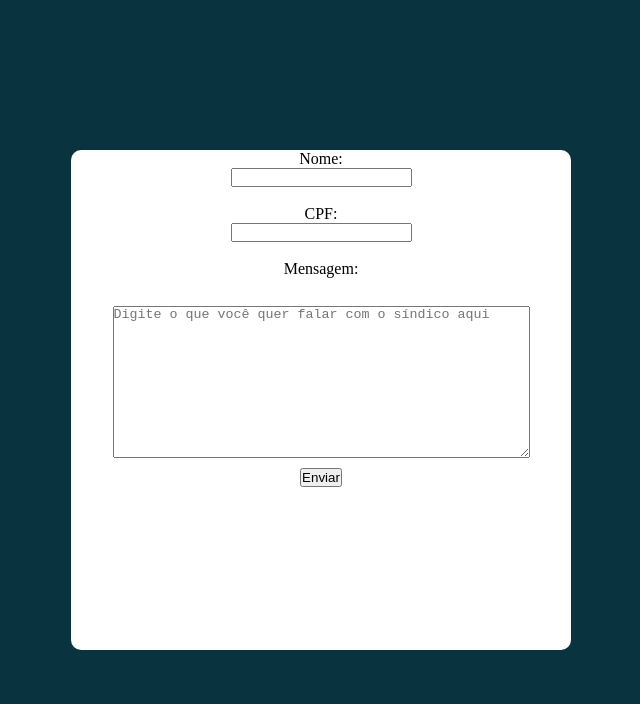
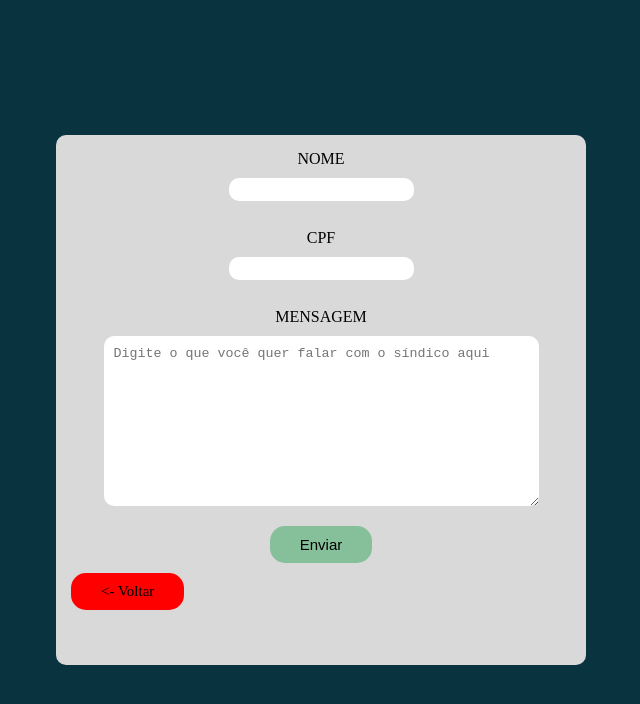
Before and after one commit to Jao42/condominio_web, a plain HTML site: page form_sindico.html in a window 1280 px wide. Shown: the whole page, without its empty margins (319-959 px from the left). Drawn offline with Linux system fonts and the light colour scheme; a web font is replaced by a local one.

Commit message:
form sindico v1

```diff
--- a/form_sindico.html
+++ b/form_sindico.html
@@ -2,6 +2,9 @@
 <html lang="en">
 <head>
     <link rel="stylesheet" href="style.css">
+    <link rel="preconnect" href="https://fonts.googleapis.com">
+    <link rel="preconnect" href="https://fonts.gstatic.com" crossorigin>
+    <link href="https://fonts.googleapis.com/css2?family=Abyssinica+SIL&display=swap" rel="stylesheet">
     <meta charset="UTF-8">
     <meta http-equiv="X-UA-Compatible" content="IE=edge">
     <meta name="viewport" content="width=device-width, initial-scale=1.0">
@@ -10,11 +13,14 @@
 <body class="body-info">
     <div class="pop-up">
     <form action="" id="sindico-form">
-        <label for="nome">Nome: </label><input type="text"><br>
-        <label for="cpf">CPF: </label><input type="text"><br>
-        <label for="mensagem">Mensagem: </label><br>
+        <label for="nome">NOME</label>
+        <input name="nome" type="text"><br>
+        <label for="cpf">CPF</label>
+        <input name="cpf" type="text"><br>
+        <label for="mensagem">MENSAGEM</label>
         <textarea name="mensagem" rows="10" cols="50" placeholder="Digite o que você quer falar com o síndico aqui"></textarea>
         <button type="submit">Enviar</button>
+        <a class="voltar" href="./index.html"> &lt- Voltar </a>
     </form>
     </div>
 </body>
--- a/style.css
+++ b/style.css
@@ -96,8 +96,9 @@ body {
     display: block;
     min-width: 500px;
     min-height: 500px;
-    background-color: white;
+    background-color: #d9d9d9;
     border-radius: 10px;
+    padding: 15px;
 
 }
 .pop-up ul {
@@ -117,12 +118,40 @@ body {
     flex-direction: column;
     justify-content: center;
     align-items: center;
+    font-family: 'Abyssinica SIL', serif;
+    font-size: 20px:
+}
+
+#sindico-form input {
+    border-radius: 10px;
+    border: none;
+    padding: 4px;
+    margin: 10px;
 }
 
 #sindico-form textarea {
+    border-radius: 10px;
+    border: none;
+    padding: 10px;
     margin: 10px;
 }
 
+#sindico-form button, .voltar {
+    margin-top: 10px;
+    border-radius: 15px;
+    padding: 10px 30px;
+    font-size: 15px;
+    border: none;
+    background-color: rgba(101, 182, 129, 0.71);
+}
+
+.voltar {
+    align-self: flex-start;
+    text-decoration: none;
+    color: black;
+    background-color: red;
+
+}
 
 
 /* area de lazer */
```
